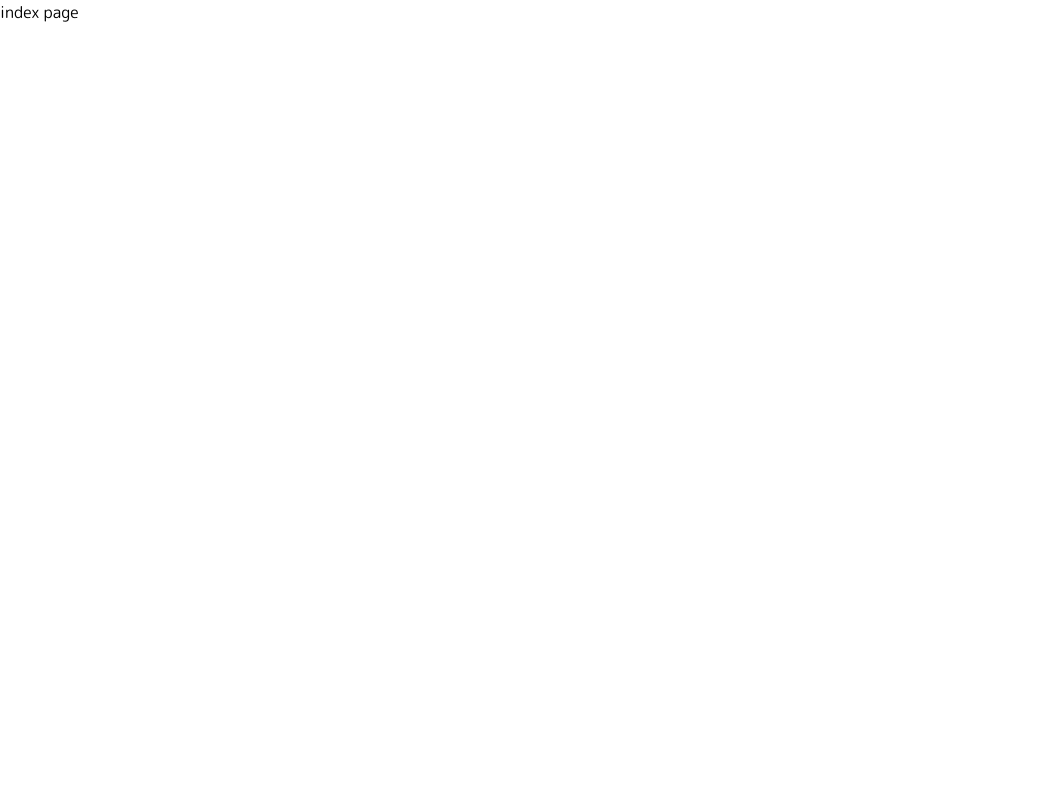
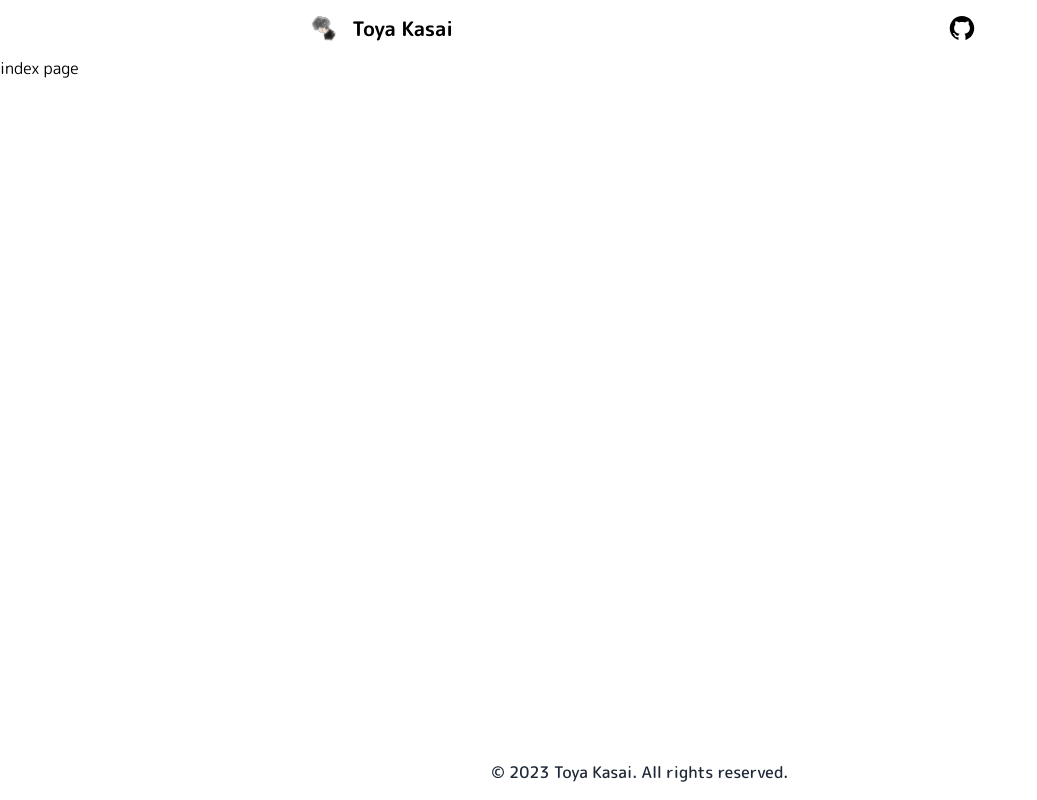
Before and after one commit to ToyaKasai/tofu-blog, a Next.js app: page / in a window 1280 px wide. Shown: the whole page, without its empty margins (0-1037 px from the left). Built offline with nearby package versions, Linux system fonts and the light colour scheme.

Commit message:
feat: add BasicLayout Component

```diff
--- /dev/null
+++ b/src/components/BasicLayout/index.tsx
@@ -0,0 +1,17 @@
+import { FC, ReactNode } from 'react';
+import { Header } from '@/components/Header';
+import { Footer } from '@/components/Footer';
+
+type Props = {
+  children: ReactNode;
+};
+
+export const BasicLayout: FC<Props> = ({ children }) => {
+  return (
+    <>
+      <Header />
+      <main className="mt-header flex-grow">{children}</main>
+      <Footer />
+    </>
+  );
+};
--- a/src/pages/_app.tsx
+++ b/src/pages/_app.tsx
@@ -1,6 +1,11 @@
 import '@/styles/globals.css';
 import type { AppProps } from 'next/app';
+import { BasicLayout } from '@/components/BasicLayout';
 
 export default function Portfolio({ Component, pageProps }: AppProps) {
-  return <Component {...pageProps} />;
+  return (
+    <BasicLayout>
+      <Component {...pageProps} />
+    </BasicLayout>
+  );
 }
```
Also changed, not shown: 1 other file (tests, documents, lock files or other folders).
